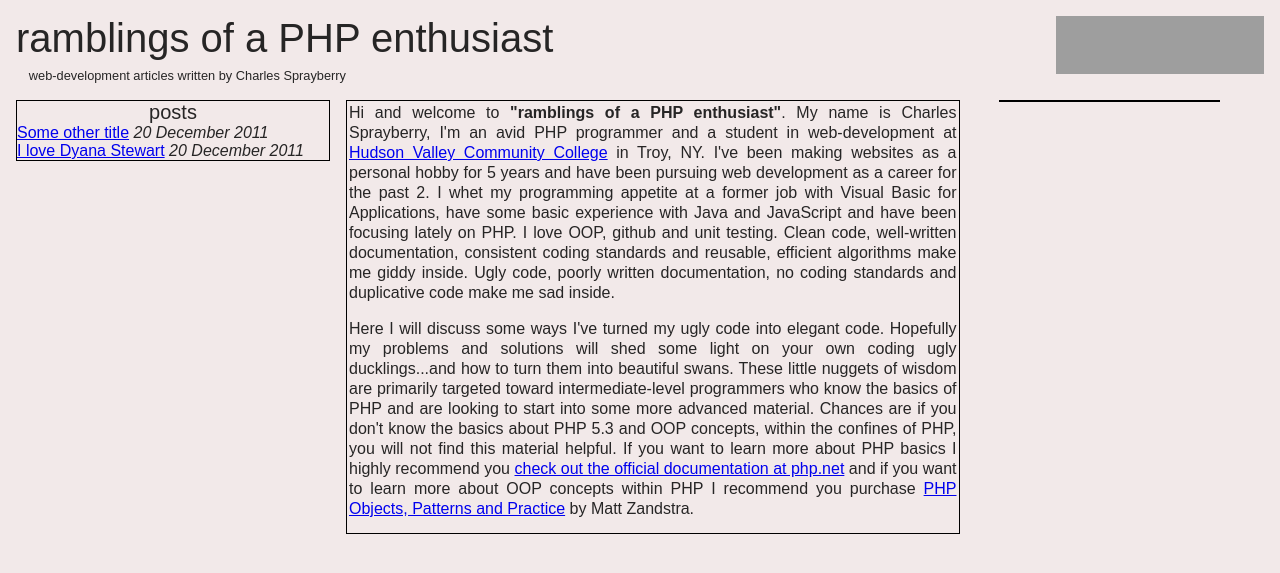
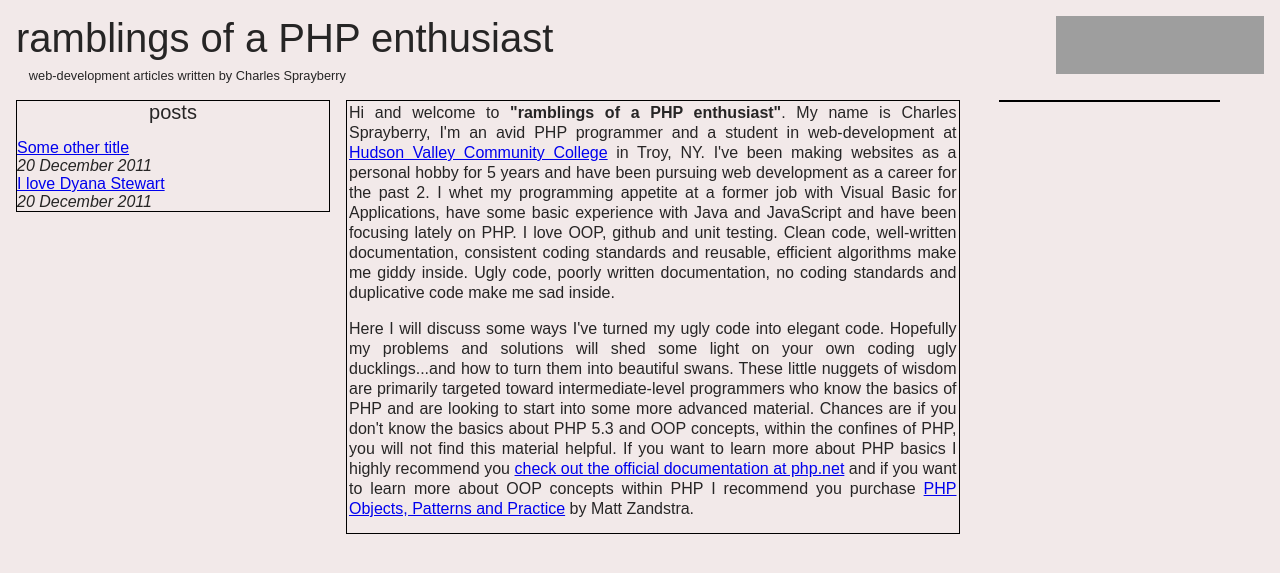
Before and after one commit to cspray/archived-blog, a Jekyll site: the page built from index.html, in a window 1280 px wide. Shown: the top 573 px of the page. Built offline with Jekyll 4.4.1, drawn with Linux system fonts in a browser that asks for light colours; grey boxes are pictures that could not be loaded.

Commit message:
UPD doing some more fiddling with the style

```diff
--- a/_layouts/default.html
+++ b/_layouts/default.html
@@ -35,8 +35,10 @@
 	                    <ul class="navigation-menu vertical-list">
     	                {% for post in site.posts %}
         	                <li>
-            	                <a href="{{ post.url }}">{{ post.title }}</a>
-                	            <em> {{ post.date | date_to_long_string}} </em>
+        	                	<div class="post-link">
+	            	                <p><a href="{{ post.url }}">{{ post.title }}</a></p>
+    	            	            <p><em> {{ post.date | date_to_long_string}} </em></p>
+    	            	        </div>
                     	    </li>
 	                    {% endfor %}
 	                	</ul>
--- a/style.css
+++ b/style.css
@@ -57,6 +57,7 @@ body {
 }
 
 #post-navigation h3 {
+	margin-bottom: .75em;
 	font-size: 1.25em;
 	text-align: center;
 	font-weight: 300;
```
